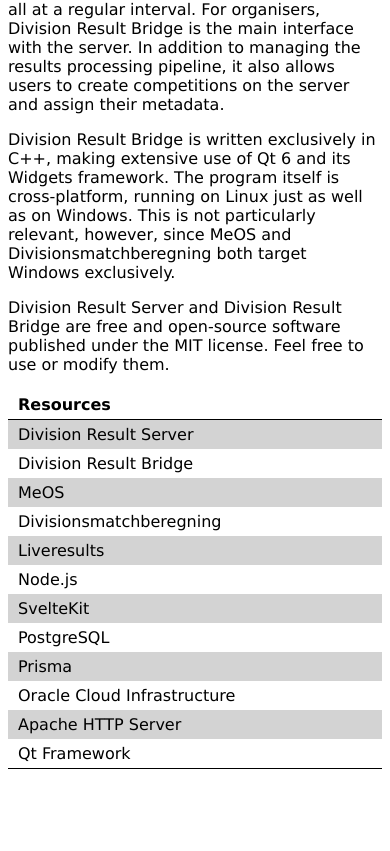
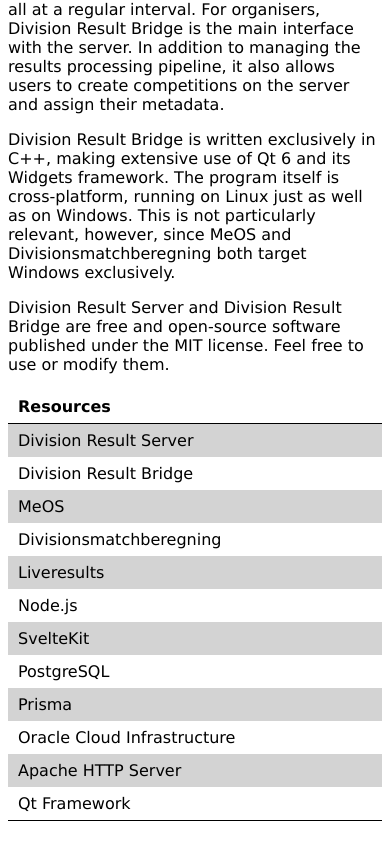
Before and after one commit to Thomilist/division-result-server, a SvelteKit app: page /about in a window 390 px wide. Shown: the part 793-1644 px from the top of the page. Before the commit the page ends 1612 px from the top, so only its background shows below. Built offline with nearby package versions, Linux system fonts and the light colour scheme.

Commit message:
Minor tweak to make link tables more responsive

```diff
--- a/src/styles/link-table.scss
+++ b/src/styles/link-table.scss
@@ -1,3 +1,6 @@
+$vpad: 7px;
+$hpad: 10px;
+
 table.link-table {
     border-collapse: collapse;
     width: 100%;
@@ -5,11 +8,11 @@
 
     th {
         text-align: left;
-        padding: 5px 10px 5px 10px;
+        padding: $vpad $hpad $vpad $hpad;
     }
 
     td {
-        padding: 5px 10px 5px 10px;
+        padding: 0;
     }
 
     tr.header {
@@ -35,5 +38,6 @@
         text-decoration: none;
         color: black;
         display: block;
+        padding: $vpad $hpad $vpad $hpad;
     }
 }
```
